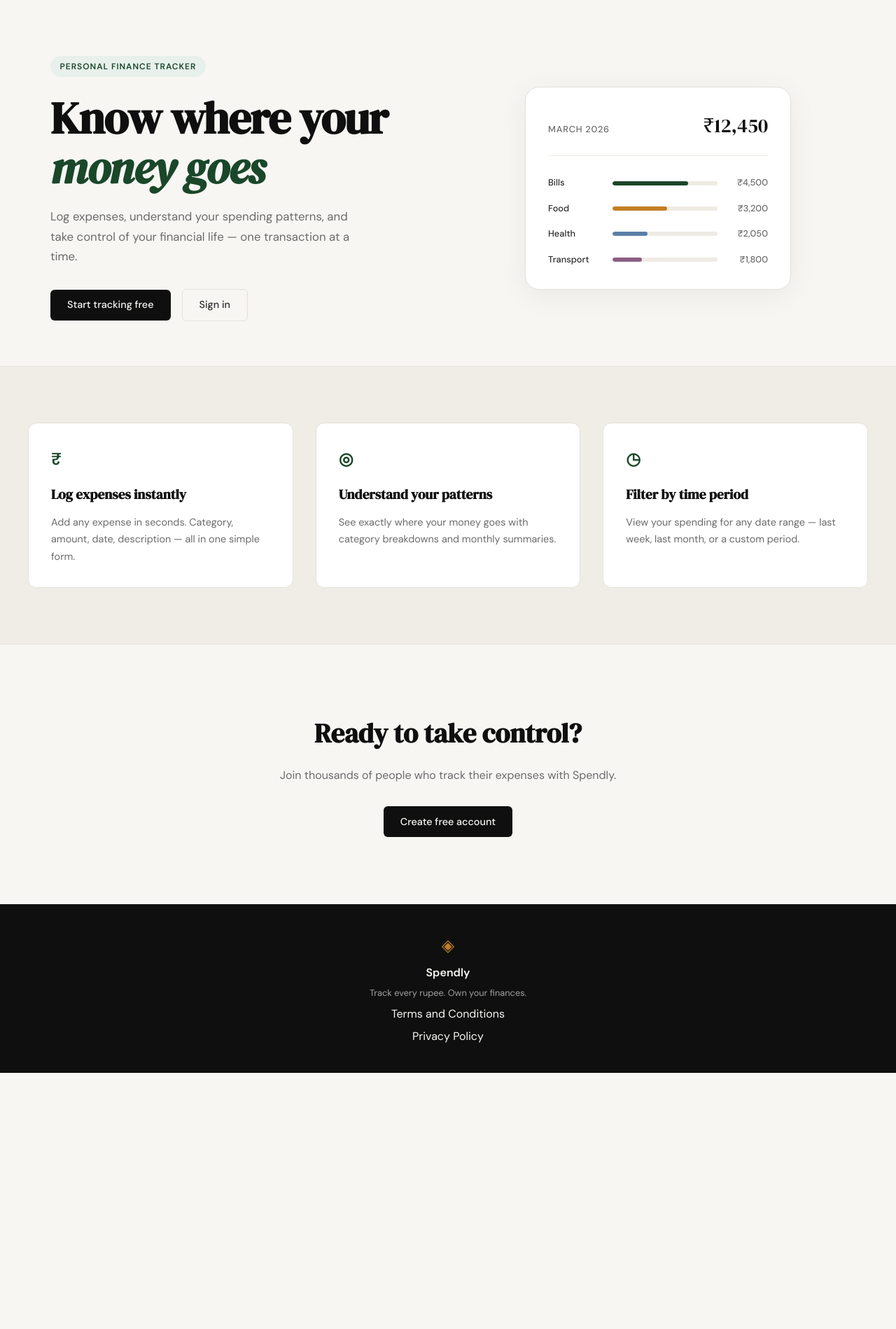
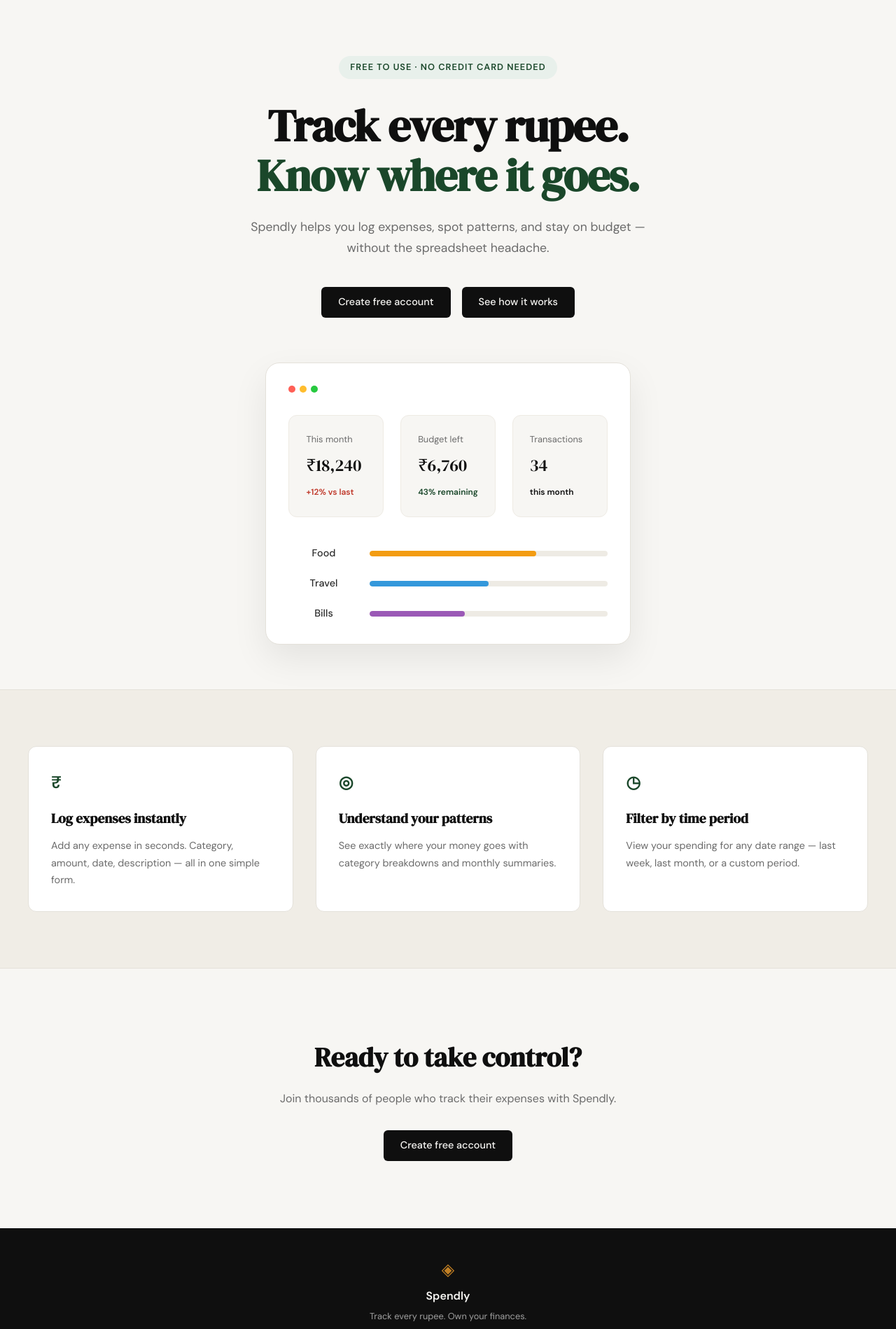
Before and after one commit to annangiganesh12/spendly, a Flask app: page / in a window 1280 px wide. Shown: the part 61-1960 px from the top of the page at 70% size. Before the commit the page ends 1594 px from the top, so only its background shows below. Run offline with Flask 3, Linux system fonts and the light colour scheme.

Commit message:
landing: redesign hero section to match mockup

```diff
--- /dev/null
+++ b/static/css/landing.css
@@ -0,0 +1,157 @@
+/* Hero Section Overrides for Landing Page */
+
+.hero {
+    display: flex;
+    flex-direction: column;
+    align-items: center;
+    text-align: center;
+    padding: 5rem 2rem 4rem;
+    max-width: var(--max-width);
+    margin: 0 auto;
+    gap: 4rem;
+}
+
+.hero-inner {
+    display: flex;
+    flex-direction: column;
+    align-items: center;
+}
+
+.hero-badge {
+    background: var(--accent-light) !important;
+    color: var(--accent) !important;
+    font-size: 0.8rem !important;
+    padding: 0.4rem 1rem !important;
+    margin-bottom: 2rem !important;
+}
+
+.hero-title {
+    font-family: var(--font-display);
+    font-size: clamp(2.5rem, 5vw, 4rem);
+    line-height: 1.1;
+    color: var(--ink);
+    margin-bottom: 1.5rem;
+}
+
+.hero-title .text-accent {
+    color: var(--accent);
+}
+
+.hero-subtitle {
+    font-size: 1.1rem;
+    color: var(--ink-muted);
+    max-width: 600px;
+    margin-bottom: 2.5rem;
+}
+
+.hero-actions {
+    display: flex;
+    gap: 1rem;
+    justify-content: center;
+}
+
+.hero-actions .btn-primary {
+    background: var(--ink);
+    color: var(--paper);
+}
+
+/* Mock Card Updated Visuals */
+.mock-card {
+    position: relative;
+    padding: 2rem;
+    background: var(--paper-card);
+    border: 1px solid var(--border);
+    border-radius: var(--radius-lg);
+    box-shadow: 0 20px 50px rgba(0,0,0,0.08);
+    width: 100%;
+    max-width: 700px;
+}
+
+.mock-card-dots {
+    display: flex;
+    gap: 6px;
+    margin-bottom: 2rem;
+}
+
+.mock-card-dots span {
+    width: 10px;
+    height: 10px;
+    border-radius: 50%;
+}
+
+.mock-card-dots span:nth-child(1) { background: #ff5f56; }
+.mock-card-dots span:nth-child(2) { background: #ffbd2e; }
+.mock-card-dots span:nth-child(3) { background: #27c93f; }
+
+.mock-stats {
+    display: grid;
+    grid-template-columns: repeat(3, 1fr);
+    gap: 1.5rem;
+    margin-bottom: 2.5rem;
+}
+
+.stat-box {
+    padding: 1.5rem;
+    background: var(--paper);
+    border: 1px solid var(--border-soft);
+    border-radius: var(--radius-md);
+    text-align: left;
+}
+
+.stat-label {
+    display: block;
+    font-size: 0.8rem;
+    color: var(--ink-muted);
+    margin-bottom: 0.5rem;
+}
+
+.stat-value {
+    display: block;
+    font-family: var(--font-display);
+    font-size: 1.5rem;
+    color: var(--ink);
+    margin-bottom: 0.25rem;
+}
+
+.stat-trend {
+    font-size: 0.75rem;
+    font-weight: 600;
+}
+
+.trend-up { color: var(--danger); }
+.trend-green { color: var(--accent); }
+
+.mock-bars {
+    display: flex;
+    flex-direction: column;
+    gap: 1.25rem;
+}
+
+.mock-bar-row {
+    display: grid;
+    grid-template-columns: 100px 1fr;
+    align-items: center;
+    gap: 1rem;
+}
+
+.mock-cat {
+    font-size: 0.9rem;
+    color: var(--ink-soft);
+    font-weight: 500;
+}
+
+.mock-bar-track {
+    height: 8px;
+    background: var(--border-soft);
+    border-radius: 999px;
+    overflow: hidden;
+}
+
+.mock-bar {
+    height: 100%;
+    border-radius: 999px;
+}
+
+.bar-orange { background: #f39c12; }
+.bar-blue { background: #3498db; }
+.bar-purple { background: #9b59b6; }
--- a/templates/landing.html
+++ b/templates/landing.html
@@ -1,4 +1,8 @@
 {% extends "base.html" %}
+
+{% block head %}
+    <link rel="stylesheet" href="{{ url_for('static', filename='css/landing.css') }}">
+{% endblock %}
 
 {% block title %}Spendly — Track Every Rupee{% endblock %}
 
@@ -6,55 +10,59 @@
 
 <section class="hero">
     <div class="hero-inner">
-        <div class="hero-badge">Personal Finance Tracker</div>
+        <div class="hero-badge">Free to use · No credit card needed</div>
         <h1 class="hero-title">
-            Know where your<br>
-            <em>money goes</em>
+            Track every rupee.<br>
+            <span class="text-accent">Know where it goes.</span>
         </h1>
         <p class="hero-subtitle">
-            Log expenses, understand your spending patterns,
-            and take control of your financial life —
-            one transaction at a time.
+            Spendly helps you log expenses, spot patterns, and stay on budget — without the spreadsheet headache.
         </p>
         <div class="hero-actions">
-            <a href="{{ url_for('register') }}" class="btn-primary">Start tracking free</a>
-            <a href="{{ url_for('login') }}" class="btn-ghost">Sign in</a>
+            <a href="{{ url_for('register') }}" class="btn-primary">Create free account</a>
+            <a href="#" class="btn-primary">See how it works</a>
         </div>
     </div>
     <div class="hero-visual">
         <div class="mock-card">
-            <div class="mock-card-header">
-                <span class="mock-label">March 2026</span>
-                <span class="mock-total">₹12,450</span>
+            <div class="mock-card-dots">
+                <span></span><span></span><span></span>
+            </div>
+            <div class="mock-stats">
+                <div class="stat-box">
+                    <span class="stat-label">This month</span>
+                    <span class="stat-value">₹18,240</span>
+                    <span class="stat-trend trend-up">+12% vs last</span>
+                </div>
+                <div class="stat-box">
+                    <span class="stat-label">Budget left</span>
+                    <span class="stat-value">₹6,760</span>
+                    <span class="stat-trend trend-green">43% remaining</span>
+                </div>
+                <div class="stat-box">
+                    <span class="stat-label">Transactions</span>
+                    <span class="stat-value">34</span>
+                    <span class="stat-trend">this month</span>
+                </div>
             </div>
             <div class="mock-bars">
                 <div class="mock-bar-row">
+                    <span class="mock-cat">Food</span>
+                    <div class="mock-bar-track">
+                        <div class="mock-bar bar-orange" style="width: 70%"></div>
+                    </div>
+                </div>
+                <div class="mock-bar-row">
+                    <span class="mock-cat">Travel</span>
+                    <div class="mock-bar-track">
+                        <div class="mock-bar bar-blue" style="width: 50%"></div>
+                    </div>
+                </div>
+                <div class="mock-bar-row">
                     <span class="mock-cat">Bills</span>
                     <div class="mock-bar-track">
-                        <div class="mock-bar" style="width: 72%"></div>
+                        <div class="mock-bar bar-purple" style="width: 40%"></div>
                     </div>
-                    <span class="mock-amt">₹4,500</span>
-                </div>
-                <div class="mock-bar-row">
-                    <span class="mock-cat">Food</span>
-                    <div class="mock-bar-track">
-                        <div class="mock-bar mock-bar-2" style="width: 52%"></div>
-                    </div>
-                    <span class="mock-amt">₹3,200</span>
-                </div>
-                <div class="mock-bar-row">
-                    <span class="mock-cat">Health</span>
-                    <div class="mock-bar-track">
-                        <div class="mock-bar mock-bar-3" style="width: 33%"></div>
-                    </div>
-                    <span class="mock-amt">₹2,050</span>
-                </div>
-                <div class="mock-bar-row">
-                    <span class="mock-cat">Transport</span>
-                    <div class="mock-bar-track">
-                        <div class="mock-bar mock-bar-4" style="width: 28%"></div>
-                    </div>
-                    <span class="mock-amt">₹1,800</span>
                 </div>
             </div>
         </div>
```
Also changed, not shown: CLAUDE_CODE_DEMO_IMAGE.png (added).
